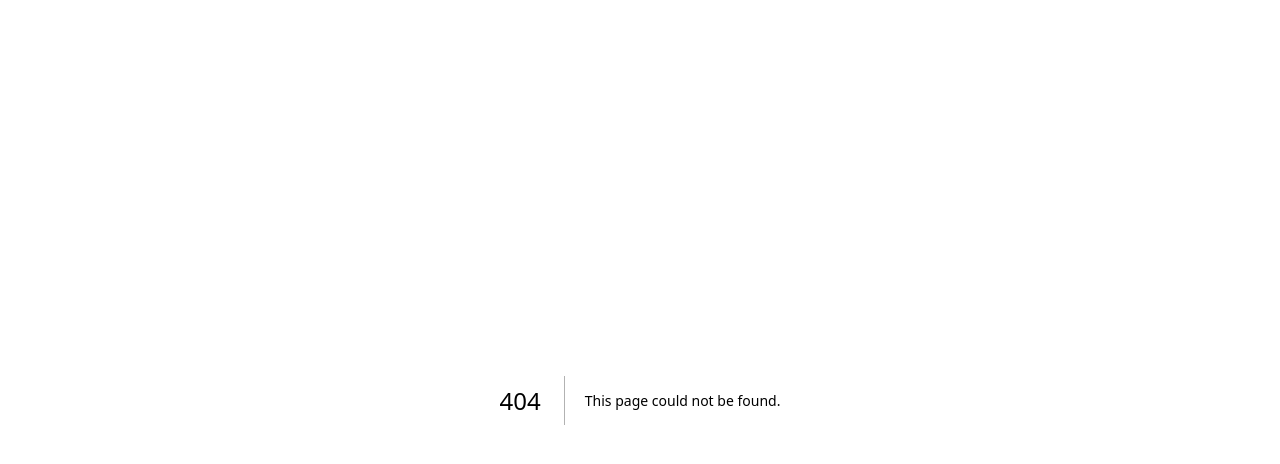
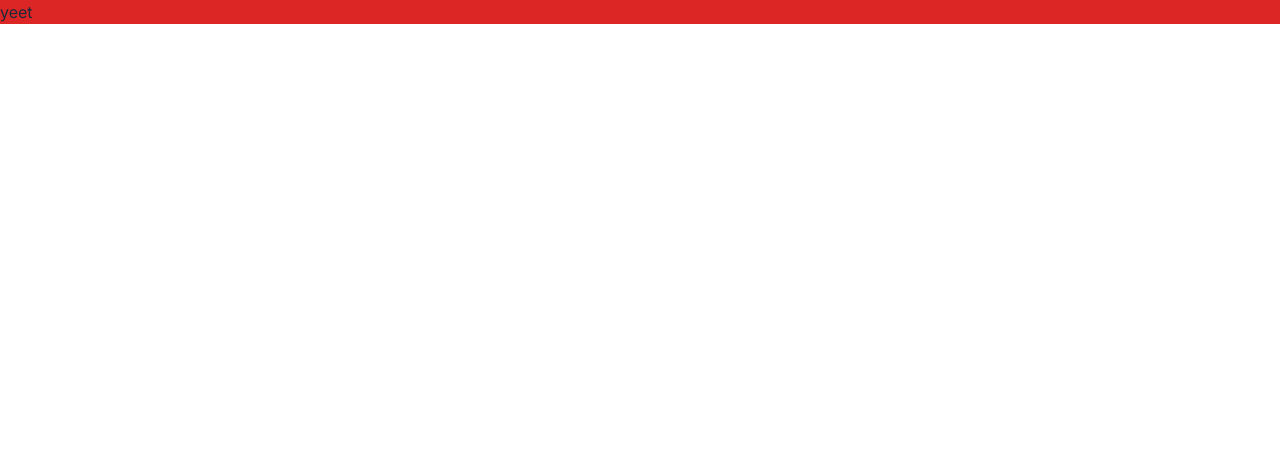
Before and after one commit to jordanwhiguera/storage-app, a Next.js app: page /yeet in a window 1280 px wide. Before the commit this address had no page. Shown: the top 464 px of the page. Built offline with nearby package versions, Linux system fonts and the light colour scheme.

Commit message:
added new layout .tsx

```diff
--- /dev/null
+++ b/app/(routes)/layout.tsx
@@ -0,0 +1,4 @@
+const NewLayout = ({ children }: { children: React.ReactNode }) => {
+  return <div className=" bg-red-600"> {children}</div>;
+};
+export default NewLayout;
--- /dev/null
+++ b/app/(routes)/yeet/page.tsx
@@ -0,0 +1,7 @@
+import React from "react";
+
+const yeet = () => {
+  return <div>yeet</div>;
+};
+
+export default yeet;
```
